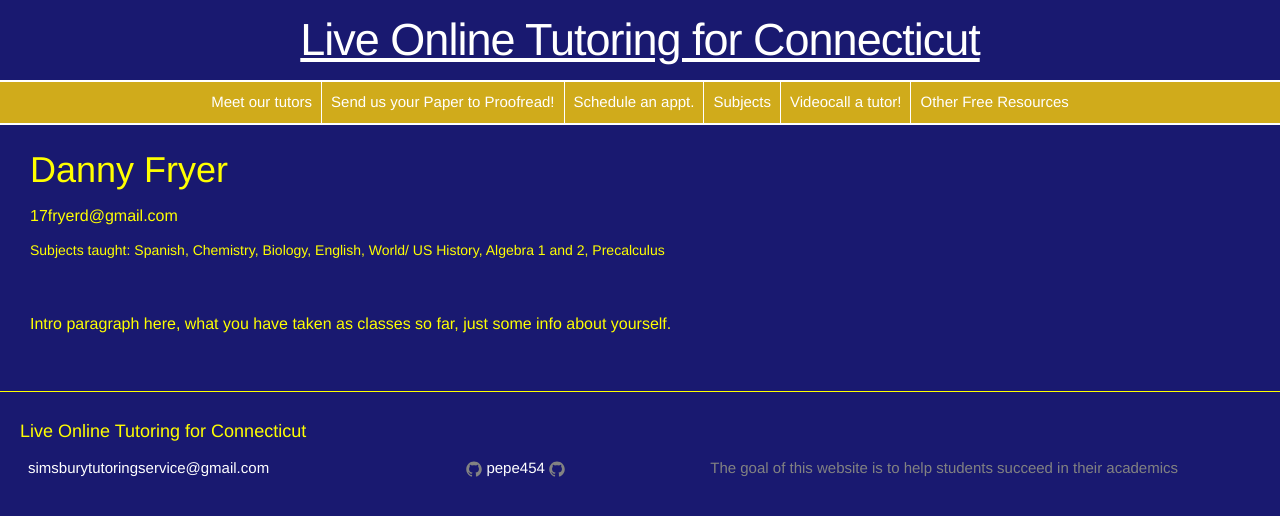
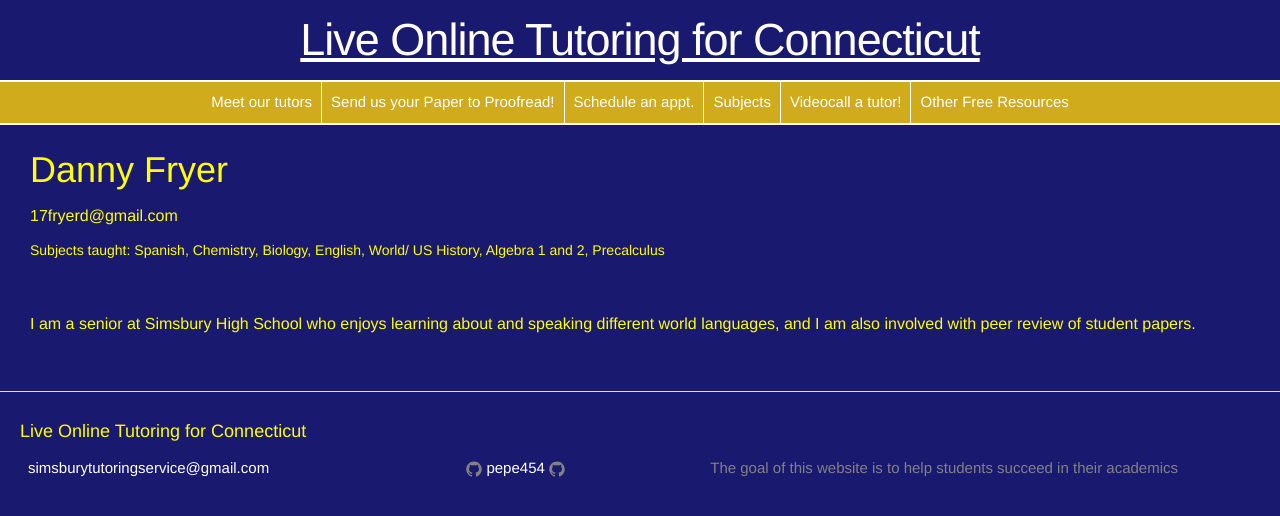
Before and after one commit to pepe454/pepe454.github.io, a Jekyll site: the page built from nav-bar/tutor-profiles/Danny.html, in a window 1280 px wide. Shown: the top 516 px of the page. Built offline with Jekyll 4.4.1, drawn with Linux system fonts in a browser that asks for light colours.

Commit message:
Update Danny.html

```diff
--- a/nav-bar/tutor-profiles/Danny.html
+++ b/nav-bar/tutor-profiles/Danny.html
@@ -10,7 +10,7 @@ layout: default
   </header>
   <br>
   <div class="post-content" itemprop="articleBody">
-    <p>Intro paragraph here, what you have taken as classes so far, just some info about yourself.</p>
+    <p>I am a senior at Simsbury High School who enjoys learning about and speaking different world languages, and I am also involved with peer review of student papers.</p>
 
   </div>
 
```
